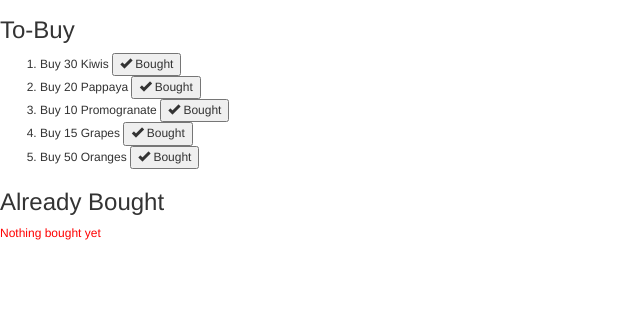
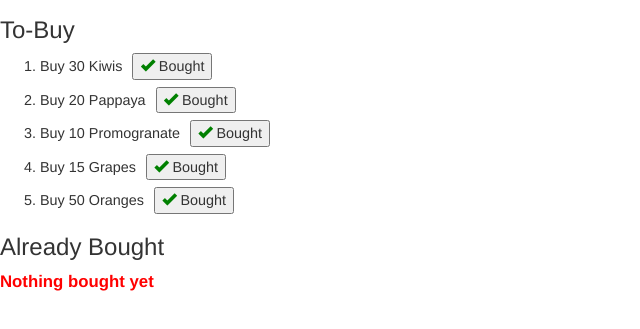
Before and after one commit to muhammedazheruddin/mod2-solution, a plain HTML site: page index.html in a window 1280 px wide. Shown: the part 63-392 px from the top of the page, without its empty margins (0-640 px from the left). Drawn offline with Linux system fonts and the light colour scheme.

Commit message:
Module 2 Solution

```diff
--- a/styles/styles.css
+++ b/styles/styles.css
@@ -2,5 +2,17 @@ body {
   font-size: 1.2em;
 }
 .error {
-  color: red;
+ font-weight: bold;
+ color: red;
+ font-size: 1.4em;
 }
+li {
+    margin-bottom: 7px;
+    font-size: 1.2em;
+   }
+li > button {
+    margin-left: 6px;
+    }
+button > span {
+    color: green;
+    }
```
